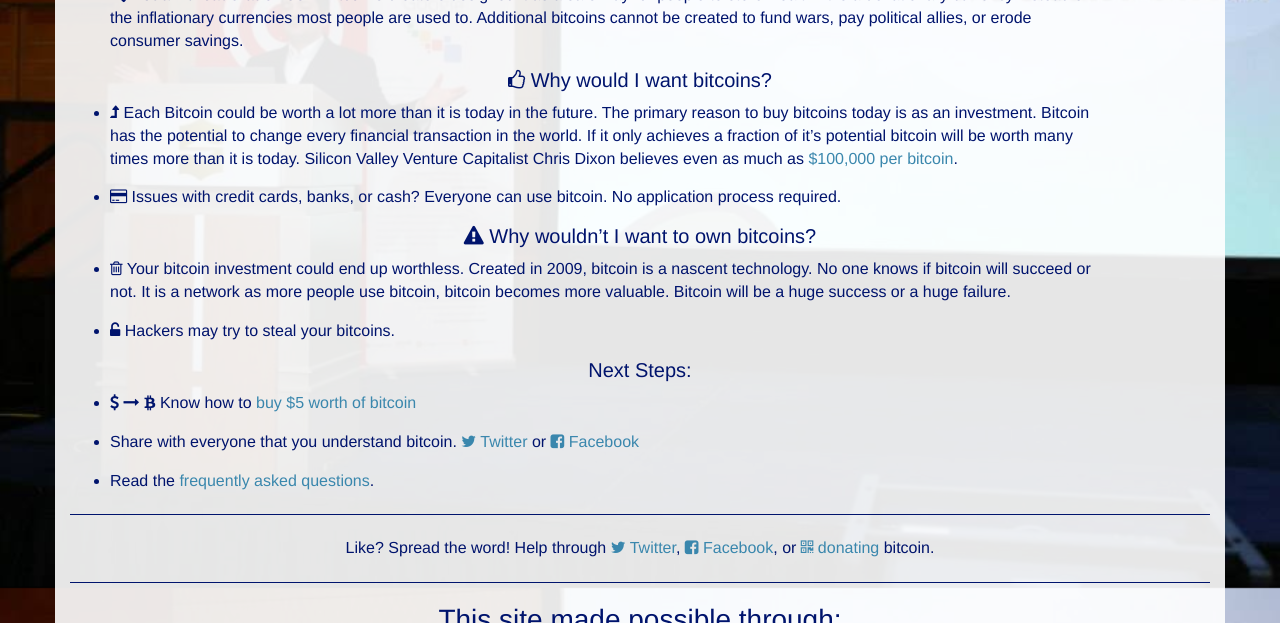
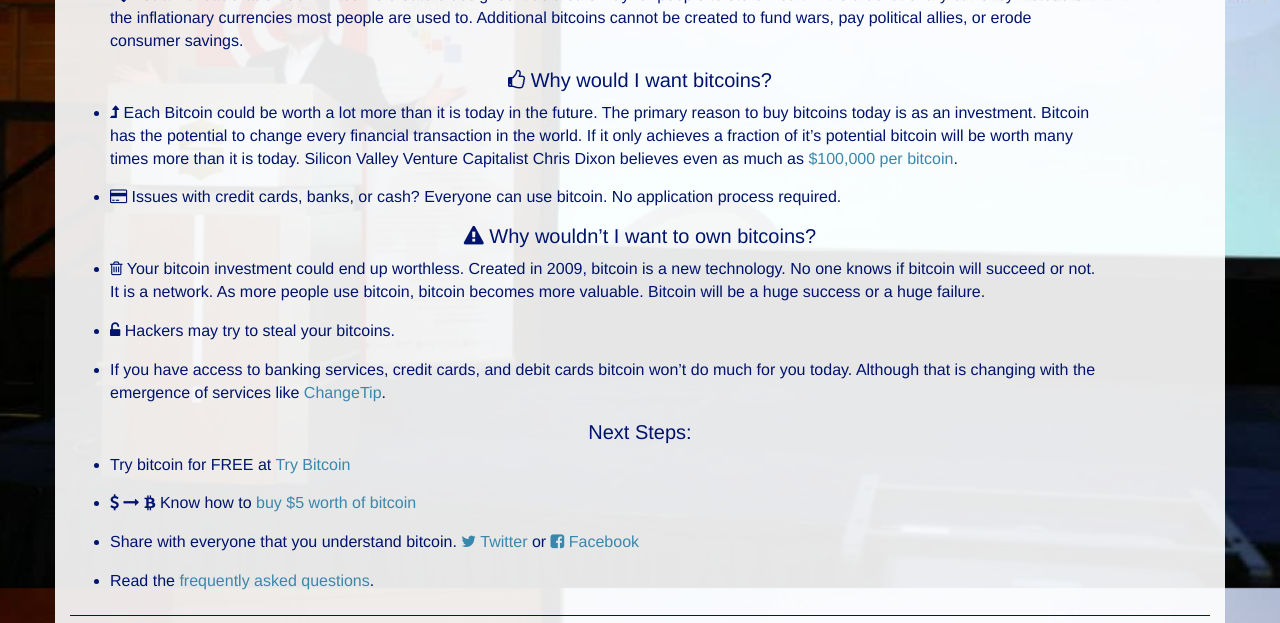
Before and after one commit to davidsilvasmith/sowhatsbitcoin.com, a Jekyll site: the page built from for-individuals/index.md, in a window 1280 px wide and 900 px high, scrolled down 312 px, cut to the strip 0-623 px from the top of the window. Built offline with Jekyll 4.4.1, drawn with Linux system fonts in a browser that asks for light colours; nearby versions of some CDN libraries.

Commit message:
updated businesses, added trybtc

```diff
--- /dev/null
+++ b/_includes/links.md
@@ -0,0 +1,13 @@
+
+
+
+[ChangeTip]: http://www.changetip.com
+
+
+[hello]: (http://www.google.com)
+
+
+[another]: http://www.changetip.com
+
+
+[somethin]: http://www.something.com
--- a/_layouts/default.html
+++ b/_layouts/default.html
@@ -83,7 +83,7 @@
                         {% endfor %}
                     </ul>
                 </div>
-                    {% if page.url contains '/for-individuals/'' %}
+                    {% if page.url contains '/for-individuals/' %}
                     {% capture submenu %}{% include for-individuals-menu.md%}{% endcapture %}
                     <div class="navbar-collapse collapse">
                     <ul id="navList" class="nav navbar-nav">
--- a/for-individuals/index.md
+++ b/for-individuals/index.md
@@ -5,14 +5,19 @@
 permalink: /for-individuals/
 ---
 
+{%include links.md %}
+
 
 
 #### <i class="fa fa-question-circle"></i> Bitcoin is like <strong>digital gold</strong>. Bitcoin is
 
-* <i class="fa fa-bolt"></i> <strong>Fast</strong> - Bitcoin moves anywhere in the world as fast as email.
-* <i class="fa fa-signal"></i>  <strong>Rare</strong> - There will only be 21 million bitcoins ever. Luckily bitcoins are very divisible. Everyone can have some, but not a lot.
-* <i class="fa fa-money"></i> <strong>Counterfeit-proof</strong> - Bitcoin is the safest way to get paid. Bitcoins cannot be counterfeit and payments cannot be reversed. Many criminals will be out of a job when bitcoin becomes mainstream.
-* <i class="fa fa-gavel"></i> <strong>Not a Bureaucratic Tool</strong> - Bitcoin's creators designed it as a safe way for people to store wealth. It is a deflationary currency instead of the inflationary currencies most people are used to. Additional bitcoins cannot be created to fund wars, pay political allies, or erode consumer savings.
+* <i class="fa fa-bolt"></i> **Fast** - Bitcoin moves anywhere in the world as fast as email.
+
+* <i class="fa fa-signal"></i>  **Rare** - There will only be 21 million bitcoins ever. Luckily bitcoins are very divisible. Everyone can have some, but not a lot.
+
+* <i class="fa fa-money"></i> **Counterfeit-proof** - Bitcoin is the safest way to get paid. Bitcoins cannot be counterfeit and payments cannot be reversed. Many criminals will be out of a job when bitcoin becomes mainstream.
+
+* <i class="fa fa-gavel"></i> **Not a Bureaucratic Tool** - Bitcoin's creators designed it as a safe way for people to store wealth. It is a deflationary currency instead of the inflationary currencies most people are used to. Additional bitcoins cannot be created to fund wars, pay political allies, or erode consumer savings.
 
 
 #### <i class="fa fa-thumbs-o-up"></i> Why would I want bitcoins?
@@ -21,11 +26,13 @@
 
 
 #### <i class="fa fa-exclamation-triangle"></i> Why wouldn't I want to own bitcoins?
-* <i class="fa fa-trash-o"></i> Your bitcoin investment could end up worthless. Created in 2009, bitcoin is a nascent technology. No one knows if bitcoin will succeed or not. It is a network as more people use bitcoin, bitcoin becomes more valuable. Bitcoin will be a huge success or a huge failure.
+* <i class="fa fa-trash-o"></i> Your bitcoin investment could end up worthless. Created in 2009, bitcoin is a new technology. No one knows if bitcoin will succeed or not. It is a network. As more people use bitcoin, bitcoin becomes more valuable. Bitcoin will be a huge success or a huge failure.
 * <i class="fa fa-unlock-alt"></i> Hackers may try to steal your bitcoins.
+* If you have access to banking services, credit cards, and debit cards bitcoin won't do much for you today. Although that is changing with the emergence of services like [ChangeTip].
 
 
 #### Next Steps:
+* Try bitcoin for FREE at [Try Bitcoin](https://trybtc.com/)
 * <i class="fa fa-usd"></i> <i class="fa fa-long-arrow-right"></i> <i class="fa fa-btc"></i> Know how to [buy $5 worth of bitcoin](Buy/)
 * Share with everyone that you understand bitcoin. <a href="http://twitter.com/home?status=I+understand+%23bitcoin%21+Thanks+%40sowhatsbitcoin!"><i class="fa fa-twitter"></i> Twitter</a> or <a href="http://www.facebook.com/sharer.php?u=http://www.sowhatsbitcoin.com"><i class="fa fa-facebook-square"></i> Facebook</a>
 * Read the [frequently asked questions](faq/).
```
Also changed, not shown: for-businesses/index.md (+7 -3 lines), for-individuals/faq.md (+3 -0 lines).
